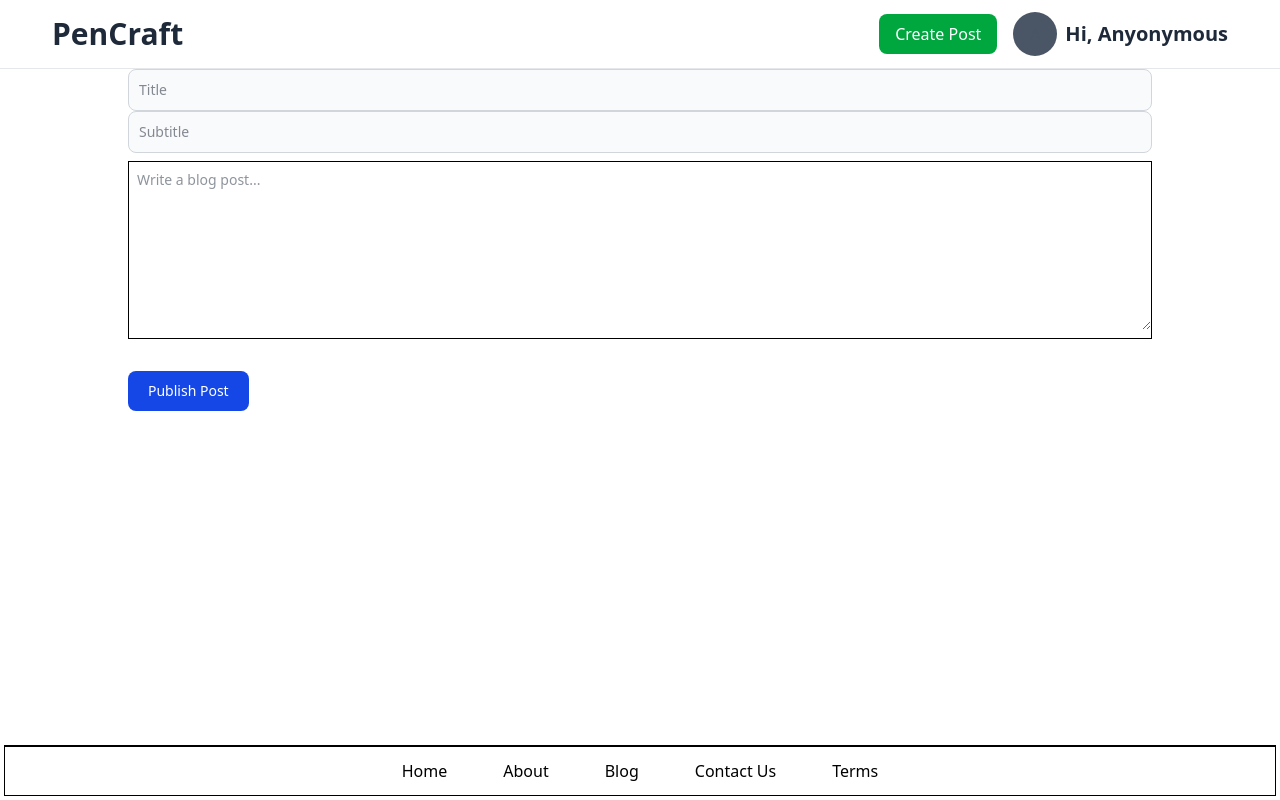
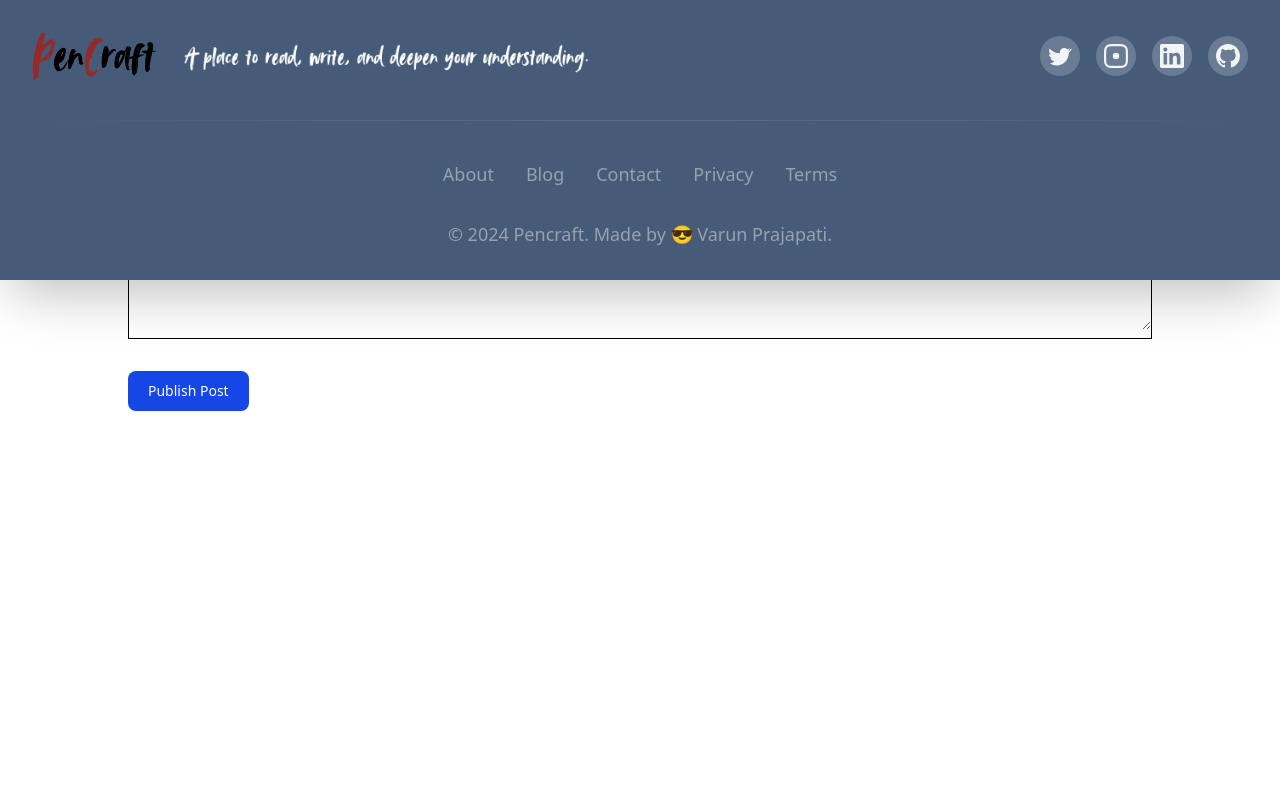
Before and after one commit to VarunPrajapatii/PenCraft_app, a React (Vite) app in the folder frontend/: page /publish in a window 1280 px wide. Built offline with nearby package versions, Linux system fonts and the light colour scheme; no server answers; sample sign-in values are in the browser's storage.

Commit message:
fix: interfaces and placed backend incomings data on fe

```diff
--- a/frontend/src/components/Footer.tsx
+++ b/frontend/src/components/Footer.tsx
@@ -1,13 +1,72 @@
+import logo from "/images/Pencraft_Logo.png";
+import subtitleLogo from "/images/Pencraft_subtitle_logo.png"
+
+
 const Footer = () => {
   return (
-    <div className='flex justify-center gap-14 py-3 border border-t-2 font-light m-1'>
-      <div className='hover:font-medium hover:cursor-pointer hover:scale-105 transition-all duration-200'>Home</div>
-      <div className='hover:font-medium hover:cursor-pointer hover:scale-105 transition-all duration-200'>About</div>
-      <div className='hover:font-medium hover:cursor-pointer hover:scale-105 transition-all duration-200'>Blog</div>
-      <div className='hover:font-medium hover:cursor-pointer hover:scale-105 transition-all duration-200'>Contact Us</div>
-      <div className='hover:font-medium hover:cursor-pointer hover:scale-105 transition-all duration-200'>Terms</div>
-    </div>
-  )
-}
+    <footer className="absolute z-10  w-full h-[35vh] bg-[#455b78] backdrop-blur-2xl  shadow-2xl flex flex-col items-center justify-between px-8 py-8 ">
+      <div className="flex w-full items-center justify-between mb-6">
+        <div className="flex items-center">
+          <img src={logo} alt="Pencraft Logo" className="h-[6vh] mr-4" />
+          <img src={subtitleLogo} className="hidden lg:block  h-[5vh]" />
+        </div>
+        <div className="flex gap-4">
+          <button className="group rounded-full bg-white/20 hover:bg-white/40 p-2 transition"
+            onClick={() => {
+              window.open("https://x.com/varunprajapat15");
+            }}
+          >
+            <svg className="w-6 h-6 text-gray-100 group-hover:text-blue-400 transition" fill="currentColor" viewBox="0 0 24 24">
+              <path d="M22.46 6c-.77.35-1.6.58-2.47.69a4.3 4.3 0 0 0 1.88-2.37 8.59 8.59 0 0 1-2.72 1.04A4.28 4.28 0 0 0 16.11 4c-2.37 0-4.29 1.92-4.29 4.29 0 .34.04.67.11.98C7.69 9.09 4.07 7.38 1.64 4.7c-.37.63-.58 1.36-.58 2.14 0 1.48.75 2.78 1.89 3.54a4.27 4.27 0 0 1-1.94-.54v.05c0 2.07 1.47 3.8 3.42 4.19-.36.1-.74.16-1.13.16-.28 0-.54-.03-.8-.08.54 1.7 2.11 2.94 3.97 2.97A8.6 8.6 0 0 1 2 19.54a12.13 12.13 0 0 0 6.56 1.92c7.88 0 12.2-6.53 12.2-12.2 0-.19 0-.37-.01-.56A8.7 8.7 0 0 0 24 4.59a8.5 8.5 0 0 1-2.54.7z"/>
+            </svg>
+          </button>
+          <button className="group rounded-full bg-white/20 hover:bg-white/40 p-2 transition"
+            onClick={() => {
+              window.open("https://portfolio.varuntd.com/");
+            }}
+          >
+            <svg className="w-6 h-6 text-gray-100 group-hover:text-pink-400 transition" fill="currentColor" viewBox="0 0 24 24">
+              <path d="M12 2.2c3.2 0 3.584.012 4.85.07 1.17.056 1.97.24 2.43.41.52.19.89.42 1.28.81.39.39.62.76.81 1.28.17.46.354 1.26.41 2.43.058 1.266.07 1.65.07 4.85s-.012 3.584-.07 4.85c-.056 1.17-.24 1.97-.41 2.43-.19.52-.42.89-.81 1.28-.39.39-.76.62-1.28.81-.46.17-1.26.354-2.43.41-1.266.058-1.65.07-4.85.07s-3.584-.012-4.85-.07c-1.17-.056-1.97-.24-2.43-.41-.52-.19-.89-.42-1.28-.81-.39-.39-.62-.76-.81-1.28-.17-.46-.354-1.26-.41-2.43C2.212 15.634 2.2 15.25 2.2 12s.012-3.584.07-4.85c.056-1.17.24-1.97.41-2.43.19-.52.42-.89.81-1.28.39-.39.76-.62 1.28-.81.46-.17 1.26-.354 2.43-.41C8.416 2.212 8.8 2.2 12 2.2zm0-2.2C8.736 0 8.332.012 7.052.07c-1.28.058-2.16.25-2.91.53-.8.3-1.48.7-2.15 1.37-.67.67-1.07 1.35-1.37 2.15-.28.75-.472 1.63-.53 2.91C.012 8.332 0 8.736 0 12c0 3.264.012 3.668.07 4.948.058 1.28.25 2.16.53 2.91.3.8.7 1.48 1.37 2.15.67.67 1.35 1.07 2.15 1.37.75.28 1.63.472 2.91.53C8.332 23.988 8.736 24 12 24c3.264 0 3.668-.012 4.948-.07 1.28-.058 2.16-.25 2.91-.53.8-.3 1.48-.7 2.15-1.37.67-.67 1.07-1.35 1.37-2.15.28-.75.472-1.63.53-2.91.058-1.28.07-1.684.07-4.948 0-3.264-.012-3.668-.07-4.948-.058-1.28-.25-2.16-.53-2.91-.3-.8-.7-1.48-1.37-2.15-.67-.67-1.35-1.07-2.15-1.37-.75-.28-1.63-.472-2.91-.53C15.668.012 15.264 0 12 0z"/>
+              <circle cx="12" cy="12" r="3.2"/>
+            </svg>
+          </button>
+          <button className="group rounded-full bg-white/20 hover:bg-white/40 p-2 transition"
+            onClick={() => {
+              window.open("https://www.linkedin.com/in/varun-prajapati-56430aa7/");
+            }}
+          >
+            <svg className="w-6 h-6 text-gray-100 group-hover:text-blue-600 transition" fill="currentColor" viewBox="0 0 24 24">
+              <path d="M22.23 0H1.77C.792 0 0 .774 0 1.729v20.542C0 23.226.792 24 1.77 24h20.46C23.208 24 24 23.226 24 22.271V1.729C24 .774 23.208 0 22.23 0zM7.12 20.452H3.56V9h3.56v11.452zM5.34 7.633a2.07 2.07 0 1 1 0-4.14 2.07 2.07 0 0 1 0 4.14zm15.112 12.819h-3.56v-5.605c0-1.336-.025-3.057-1.865-3.057-1.867 0-2.153 1.457-2.153 2.963v5.699h-3.56V9h3.418v1.561h.049c.476-.899 1.637-1.847 3.37-1.847 3.602 0 4.267 2.37 4.267 5.455v6.283z"/>
+            </svg>
+          </button>
+          <button
+            className="group rounded-full bg-white/20 hover:bg-white/40 p-2 transition"
+            onClick={() => {
+              window.open("https://github.com/VarunPrajapatii");
+            }}
+          >
+            <svg className="w-6 h-6 text-gray-100 group-hover:text-black transition" fill="currentColor" viewBox="0 0 24 24">
+              <path d="M12 0C5.37 0 0 5.37 0 12c0 5.3 3.438 9.8 8.205 11.387.6.113.82-.262.82-.582 0-.288-.01-1.05-.016-2.06-3.338.726-4.042-1.61-4.042-1.61-.546-1.387-1.333-1.756-1.333-1.756-1.09-.745.083-.73.083-.73 1.205.085 1.84 1.237 1.84 1.237 1.07 1.834 2.807 1.304 3.492.997.108-.775.418-1.305.762-1.606-2.665-.304-5.466-1.334-5.466-5.933 0-1.31.468-2.38 1.236-3.22-.124-.303-.535-1.523.117-3.176 0 0 1.008-.322 3.3 1.23a11.5 11.5 0 0 1 3.003-.404c1.02.005 2.047.138 3.003.404 2.29-1.552 3.297-1.23 3.297-1.23.653 1.653.242 2.873.12 3.176.77.84 1.235 1.91 1.235 3.22 0 4.61-2.803 5.625-5.475 5.922.43.37.823 1.102.823 2.222 0 1.606-.015 2.898-.015 3.293 0 .322.216.698.825.58C20.565 21.796 24 17.297 24 12c0-6.63-5.37-12-12-12z"/>
+            </svg>
+          </button>
+        </div>
+      </div>
+      {/* Divider */}
+      <div className="w-full h-px bg-gradient-to-r from-transparent via-gray-400/30 to-transparent mb-6"></div>
+      {/* Links Row */}
+      <div className="flex flex-wrap justify-center gap-8 mb-4">
+        <a href="#" className="text-gray-400 hover:text-white transition text-lg font-medium">About</a>
+        <a href="#" className="text-gray-400 hover:text-white transition text-lg font-medium">Blog</a>
+        <a href="#" className="text-gray-400 hover:text-white transition text-lg font-medium">Contact</a>
+        <a href="#" className="text-gray-400 hover:text-white transition text-lg font-medium">Privacy</a>
+        <a href="#" className="text-gray-400 hover:text-white transition text-lg font-medium">Terms</a>
+      </div>
+      {/* Bottom Row: Copyright */}
+      <div className="w-full text-center text-gray-400 text-sm sm:text-lg ">
+        © {new Date().getFullYear()} Pencraft. Made by 😎 <a className="hover:text-white transition" href="http://portfolio.varuntd.com" >Varun Prajapati</a>.
+      </div>
+    </footer>
+  );
+};
 
-export default Footer
+export default Footer;
--- a/frontend/src/components/blogsHomePage/BlogCard.tsx
+++ b/frontend/src/components/blogsHomePage/BlogCard.tsx
@@ -6,29 +6,36 @@ import { ClapIcon } from "../Icons/ClapIcon";
 import { CommentsIcon } from "../Icons/CommentsIcon";
 import img2 from '/img2.jpg'; // Adjust the path as needed
 import {blogImageSrcs} from "../../blogss"
+import { OutputData } from "@editorjs/editorjs";
 
 // const clapIcon = <FontAwesomeIcon icon={faHandsClapping} />  // Replace this with any icon you prefer
 // const commentIcon = <FontAwesomeIcon icon={faComment} /> // Replace this with any icon you prefer
 
 
 interface BlogCardProps {
+    bannerImageUrl: string | null;
+    profileImageUrl: string | null;
     blogId: string;
     authorName: string;
     title: string;
     subtitle: string;
-    content: string;
+    content: OutputData;
     publishedDate: string;
     claps: number;
+    size: "small" | "large";
 }
 
 export const BlogCard = ({
+    bannerImageUrl,
+    profileImageUrl,
     blogId,
     authorName,
     title,
     subtitle,
     content,
     publishedDate,
-    claps
+    claps,
+    size
 }: BlogCardProps) => {
     const formatDate = (dateString: string): string => {
         const options: Intl.DateTimeFormatOptions = { day: "2-digit", month: "long", year: "numeric" };
@@ -39,20 +46,20 @@ export const BlogCard = ({
     return (
         <div>
             <Link to={`/blog/${blogId}`}>
-      <div className="
-          pr-2 mb-2.5 flex
-          w-300 h-44 overflow-hidden
-          rounded-3xl border border-gray-200 shadow-xs
-          transition-all duration-200 hover:-translate-y-1 hover:shadow-lg
-          "
-      >
+            <div className={`
+                pr-2 mb-2.5 flex
+                ${size == "small" ? "w-full" : "w-300"} ${size == "small" ? "h-35" : "h-44"} overflow-hidden
+                rounded-3xl border border-gray-200 shadow-xs
+                transition-all duration-200 hover:-translate-y-1 hover:shadow-lg
+                `}
+            >
 
         {/* Left: Image */}
-        <div className=" w-[30%] h-full">
+        <div className={` ${size == "small" ? "w-[20%]" : "w-[30%]"} h-full`}>
           <img
-            src={blogImageSrcs[Math.floor(Math.random() * blogImageSrcs.length)]} // Adjust path as needed
+            src={bannerImageUrl? bannerImageUrl : blogImageSrcs[Math.floor(Math.random() * blogImageSrcs.length)]} // Adjust path as needed
             alt="Blog"
-            className="object-cover"
+            className="w-full h-full object-cover"
           />
         </div>
 
@@ -60,8 +67,8 @@ export const BlogCard = ({
         <div className="pl-3 pr-1 w-[70%] flex flex-col justify-between ">
           {/* title and subtitle */}
           <div className=''>
-            <h2 className="text-2xl font-semibold leading-[1.2]  py-3 ">{title}</h2>
-            <p className=" text-lg leading-[1.2]">{subtitle.slice(0, 150) + "..."}</p>
+            <h2 className={`${size == "small" ? "text-xl" : "text-2xl"} font-semibold leading-[1.2]  py-3 `}>{title}</h2>
+            <p className={`${size == "small" ? "text-base" : "text-lg"} leading-[1.2]`}>{subtitle.slice(0, 150) + "..."}</p>
           </div>
 
           <div className=" h-[1px] w-py bg-gradient-to-r from-transparent via-gray-200 to-transparent"></div>
@@ -69,15 +76,15 @@ export const BlogCard = ({
           {/* Author info and article info*/}
           <div className='flex justify-between '>
             {/* author info */}
-            <div className='text-lg flex items-center '>
+            <div className={`${size == "small" ? "hidden" : ""} flex items-center `}>
               <div className="">
                 <img
-                  src={img2}
+                  src={profileImageUrl ? profileImageUrl : img2}
                   className="w-12 h-12 rounded-full object-cover m-1"
                   alt="varun's img"
                   width={48}
                   height={48}
-                // loading="lazy"
+                  // loading="lazy"
                 />
               </div>
               <div>
@@ -89,7 +96,7 @@ export const BlogCard = ({
 
             {/* Readtime info */}
             <div className='flex items-center gap-2.5'>
-              <div className="">{`${Math.ceil(content.length / 1000)} minute(s) read`}</div>
+              <div className="">{`${Math.ceil(content.toString().length / 1000)} minute(s) read`}</div>
               <div className=" text-2xl p-1">•</div>
               <div className="">Published on {formatDate(publishedDate)}</div>
             </div>
```
